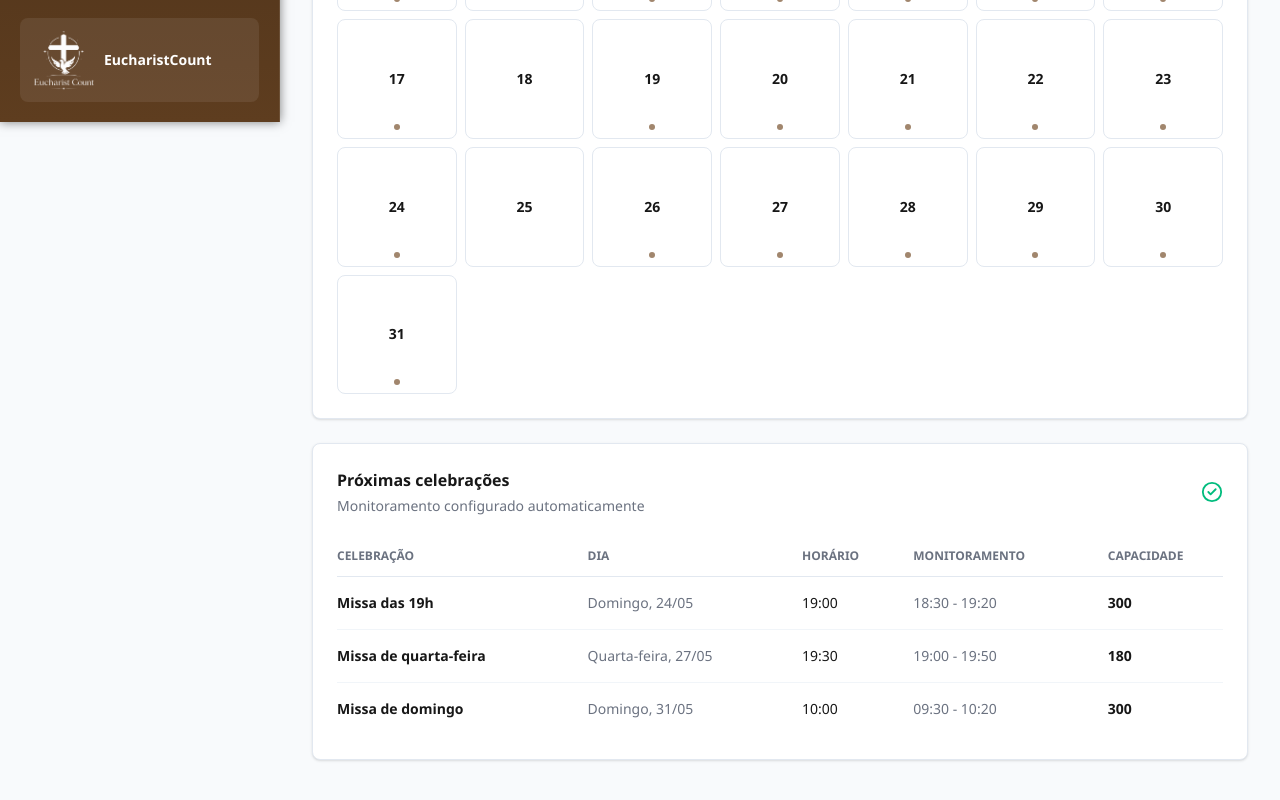
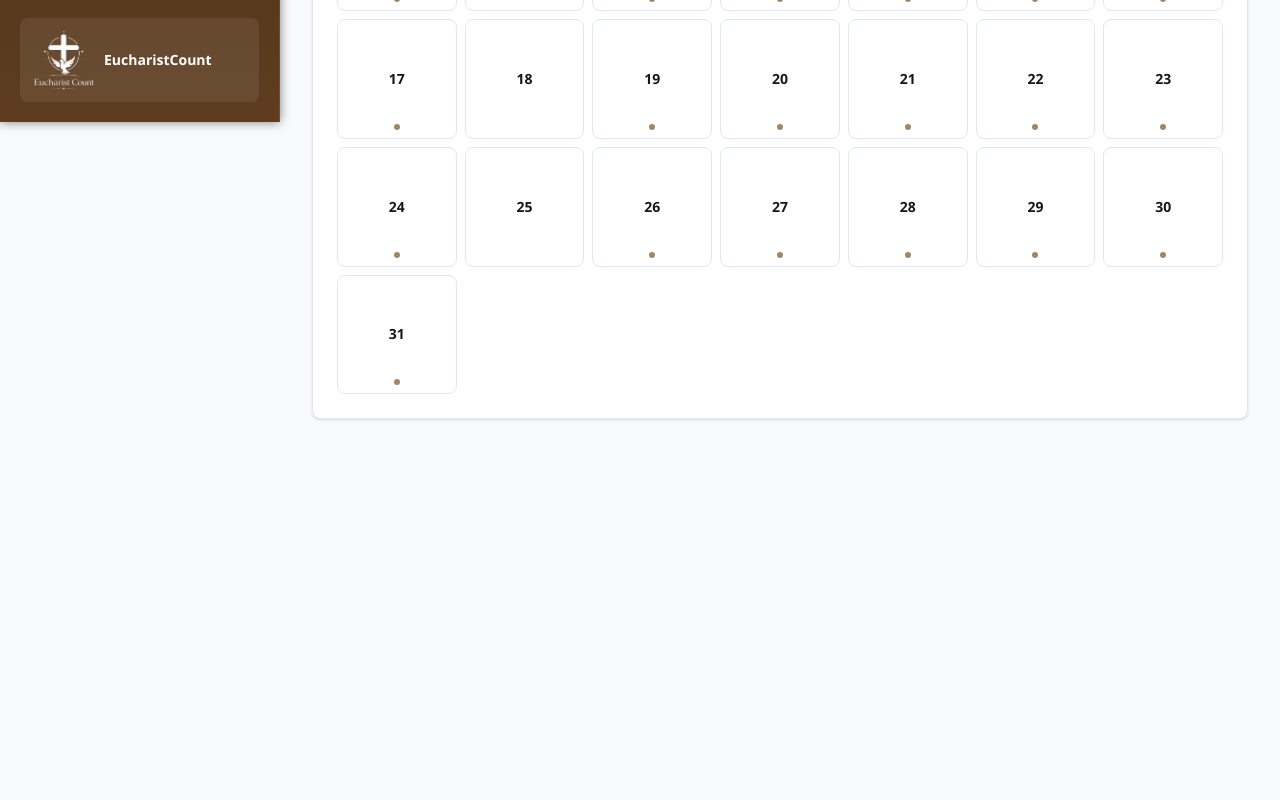
Before and after one commit to FelipeUemura11/EucharistCount-TCC, a React (Vite) app in the folder frontend/: page /celebracoes in a window 1280 px wide. Shown: the part 678-1478 px from the top of the page. After the commit the page ends 1137 px from the top, so only its background shows below. Built offline with nearby package versions, Linux system fonts and the light colour scheme; no server answers.

Commit message:
fix: remove TabelaProximasCelebracoes component import from Celebracoes page

```diff
--- a/frontend/src/components/celebracoes/TabelaProximasCelebracoes.tsx
+++ /dev/null
@@ -1,45 +0,0 @@
-import { CheckCircle2 } from 'lucide-react';
-import type { Celebracao } from '../../types/celebrations';
-
-interface TabelaProximasCelebracoesProps {
-  celebracoes: Celebracao[];
-}
-
-export default function TabelaProximasCelebracoes({ celebracoes }: TabelaProximasCelebracoesProps) {
-  return (
-    <section className="mt-6 rounded-lg border border-border bg-white p-6 shadow-sm">
-      <div className="mb-5 flex items-center justify-between gap-4">
-        <div>
-          <h3 className="m-0 text-base font-bold text-text-dark">Próximas celebrações</h3>
-          <p className="m-0 mt-1 text-sm text-text-muted">Monitoramento configurado automaticamente</p>
-        </div>
-        <CheckCircle2 className="text-emerald-500" size={22} />
-      </div>
-
-      <div className="overflow-x-auto">
-        <table className="w-full border-collapse text-left">
-          <thead>
-            <tr className="border-b border-border text-xs uppercase text-text-muted">
-              <th className="py-3 pr-4 font-bold">Celebração</th>
-              <th className="py-3 pr-4 font-bold">Dia</th>
-              <th className="py-3 pr-4 font-bold">Horário</th>
-              <th className="py-3 pr-4 font-bold">Monitoramento</th>
-              <th className="py-3 font-bold">Capacidade</th>
-            </tr>
-          </thead>
-          <tbody>
-            {celebracoes.map((celebracao) => (
-              <tr key={celebracao.id} className="border-b border-border-light last:border-0">
-                <td className="py-4 pr-4 text-sm font-bold text-text-dark">{celebracao.titulo}</td>
-                <td className="py-4 pr-4 text-sm text-text-muted">{celebracao.diaSemana}, {celebracao.dia}/05</td>
-                <td className="py-4 pr-4 text-sm text-text-dark">{celebracao.horarioMissa}</td>
-                <td className="py-4 pr-4 text-sm text-text-muted">{celebracao.inicioMonitoramento} - {celebracao.fimMonitoramento}</td>
-                <td className="py-4 text-sm font-semibold text-text-dark">{celebracao.capacidade}</td>
-              </tr>
-            ))}
-          </tbody>
-        </table>
-      </div>
-    </section>
-  );
-}
--- a/frontend/src/pages/Celebracoes.tsx
+++ b/frontend/src/pages/Celebracoes.tsx
@@ -1,13 +1,11 @@
 import { useMemo, useState } from "react";
 import CalendarioCelebracoes from "../components/celebracoes/CalendarioCelebracoes";
 import ModalHorariosDia from "../components/celebracoes/ModalHorariosDia";
-import TabelaProximasCelebracoes from "../components/celebracoes/TabelaProximasCelebracoes";
 import {
     calendarDays,
     celebrationMonth,
     createInitialDaySchedules,
     getDayInfo,
-    nextCelebrations,
     weekDays,
 } from "../data/celebrationsMock";
 import type { CelebrationMassScheduleChanges } from "../types/celebrations";
@@ -98,8 +96,6 @@ export default function Celebracoes() {
                 onSelectDay={setSelectedDay}
             />
 
-            <TabelaProximasCelebracoes celebracoes={nextCelebrations} />
-
             {selectedDayInfo && (
                 <ModalHorariosDia
                     dayInfo={selectedDayInfo}
```
